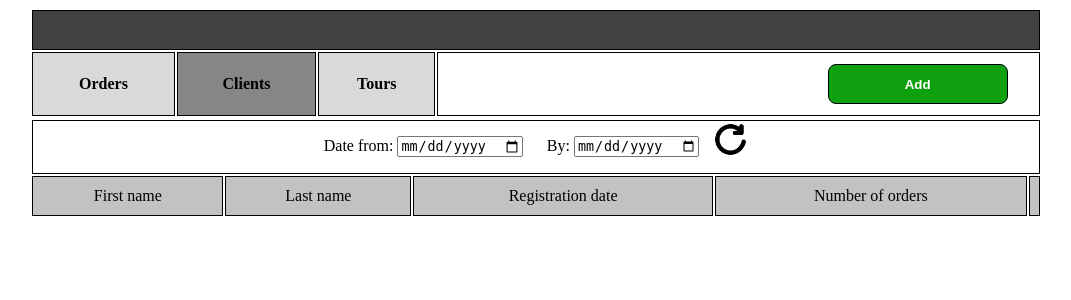
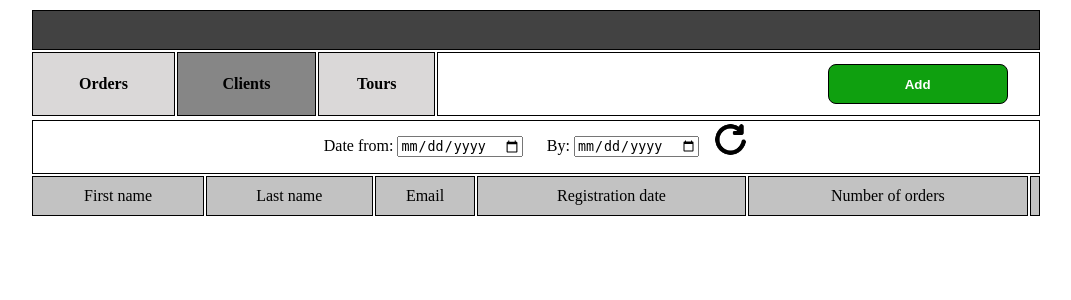
Before and after one commit to kinfi4/FLASK__Travel_agency, a Python web app: template PROJECT/app/templates/tables/clients.html in a window 1280 px wide. Shown: the top 300 px of the page, without its empty margins (104-1175 px from the left). Run offline with Jinja, Linux system fonts and the light colour scheme; the template is opened without the code that fills it, so the values that code supplies are empty.

Commit message:
client email field added

```diff
--- a/PROJECT/app/form.py
+++ b/PROJECT/app/form.py
@@ -1,4 +1,5 @@
 from wtforms import StringField, FloatField, DateField, SelectField, IntegerField, SubmitField
+from wtforms.fields.html5 import EmailField
 from wtforms.validators import DataRequired
 from flask_wtf import FlaskForm
 
@@ -19,6 +20,7 @@ class AddEditClientForm(FlaskForm):
     second_name = StringField('Second name', validators=[DataRequired()])
     passport = StringField('Passport', validators=[DataRequired()])
     register_date = DateField('Register date', validators=[DataRequired()], default=date.today())
+    email = EmailField('Email', validators=[DataRequired()])
     submit = SubmitField('')
 
 
--- a/PROJECT/app/models.py
+++ b/PROJECT/app/models.py
@@ -5,6 +5,7 @@ from app import db
 class Client(db.Model):
     passport = db.Column(db.String(15), primary_key=True)
     first_name = db.Column(db.String(99))
+    email = db.Column(db.String(50))
     last_name = db.Column(db.String(99))
     registration_date = db.Column(db.Date, default=date.today())
 
--- a/PROJECT/app/templates/tables/clients.html
+++ b/PROJECT/app/templates/tables/clients.html
@@ -24,8 +24,9 @@
     <tr>
         <td class="column-title">First name</td>
         <td class="column-title">Last name</td>
+        <td class="column-title">Email</td>
         <td class="column-title" colspan="2">Registration date</td>
-        <td class="column-title" colspan="2">Number of orders</td>
+        <td class="column-title" colspan="1">Number of orders</td>
         <td colspan="2" class="column-title"></td>
     </tr>
 
@@ -33,8 +34,9 @@
         <tr>
             <td>{{ client.first_name }}</td>
             <td>{{ client.last_name }}</td>
+            <td>{{ client.email }}</td>
             <td colspan="2">{{ client.registration_date }}</td>
-            <td colspan="2">{{ client.number_of_orders }}</td>
+            <td colspan="1">{{ client.number_of_orders }}</td>
             <td><a href="{{ url_for('edit_client', passport=client.passport) }}"><img src="{{ url_for('static', filename='icons/edit.png') }}" alt="edit" class="edit-icon"></a></td>
             <td>
                 <form action="{{ url_for('delete_client', passport=client.passport) }}" method="post">
--- a/PROJECT/app/views.py
+++ b/PROJECT/app/views.py
@@ -193,6 +193,7 @@ class ControlClientView(MethodView):
             client.first_name = form.first_name.data
             client.last_name = form.second_name.data
             client.passport = form.passport.data
+            client.email = form.email.data
             client.registration_date = form.register_date.data
 
             db.session.add(client)
@@ -423,6 +424,7 @@ class EditClientView(MethodView):
             client.last_name = form.second_name.data
             client.passport = form.passport.data
             client.registration_date = form.register_date.data
+            client.email = form.email.data
 
             db.session.commit()
 
@@ -435,6 +437,7 @@ class EditClientView(MethodView):
         form.second_name.data = client.last_name
         form.passport.data = client.passport
         form.register_date.data = client.registration_date
+        form.email.data = client.email
 
         submit_url = '/edit-client/' + str(client.passport)
         cancel_button = 'get_all_clients'
```
Also changed, not shown: PROJECT/app/templates/add_edit_forms/add-edit_client.html (+10 -0 lines), PROJECT/migrations/versions/27b5a273a861_.py (added, +28 -0 lines).
